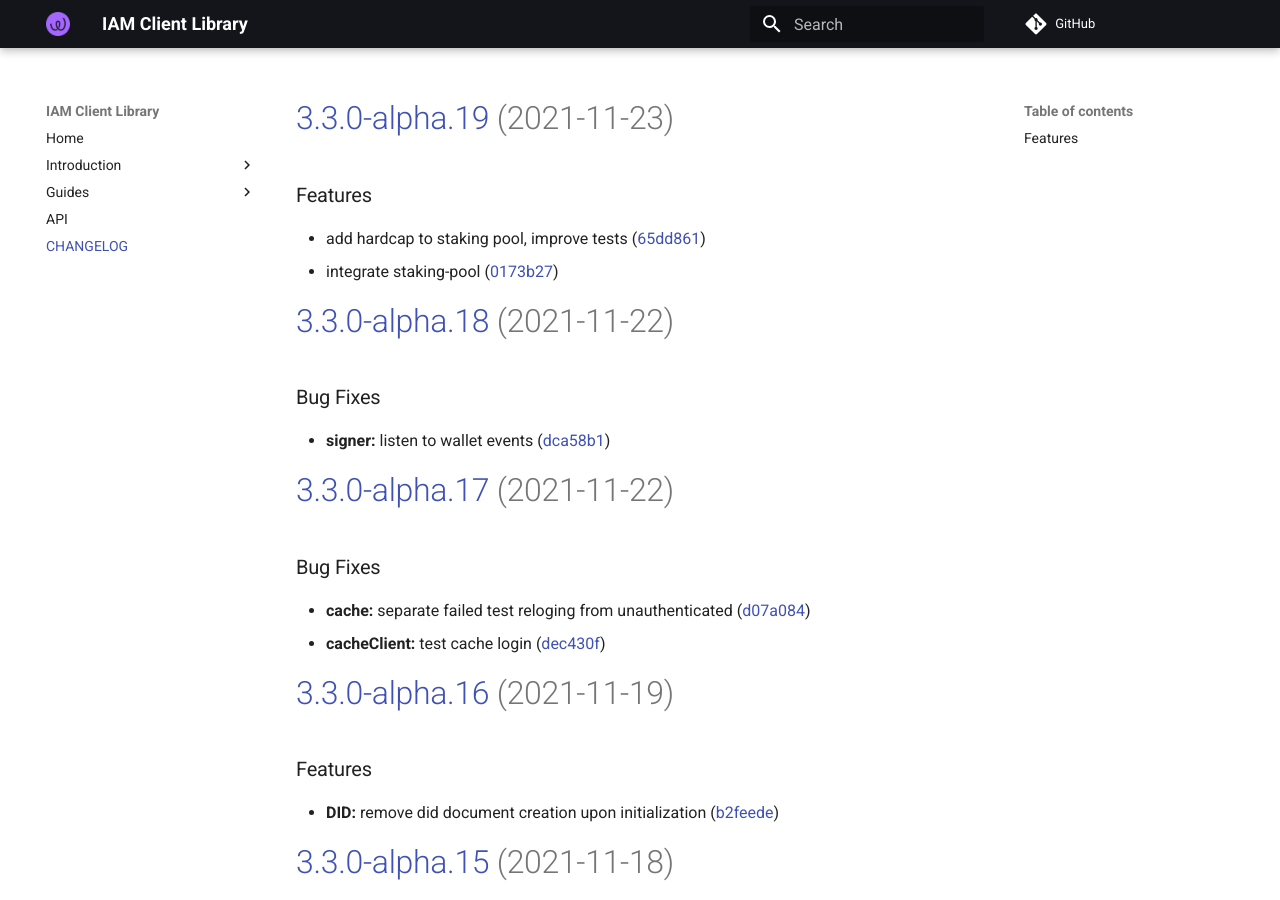
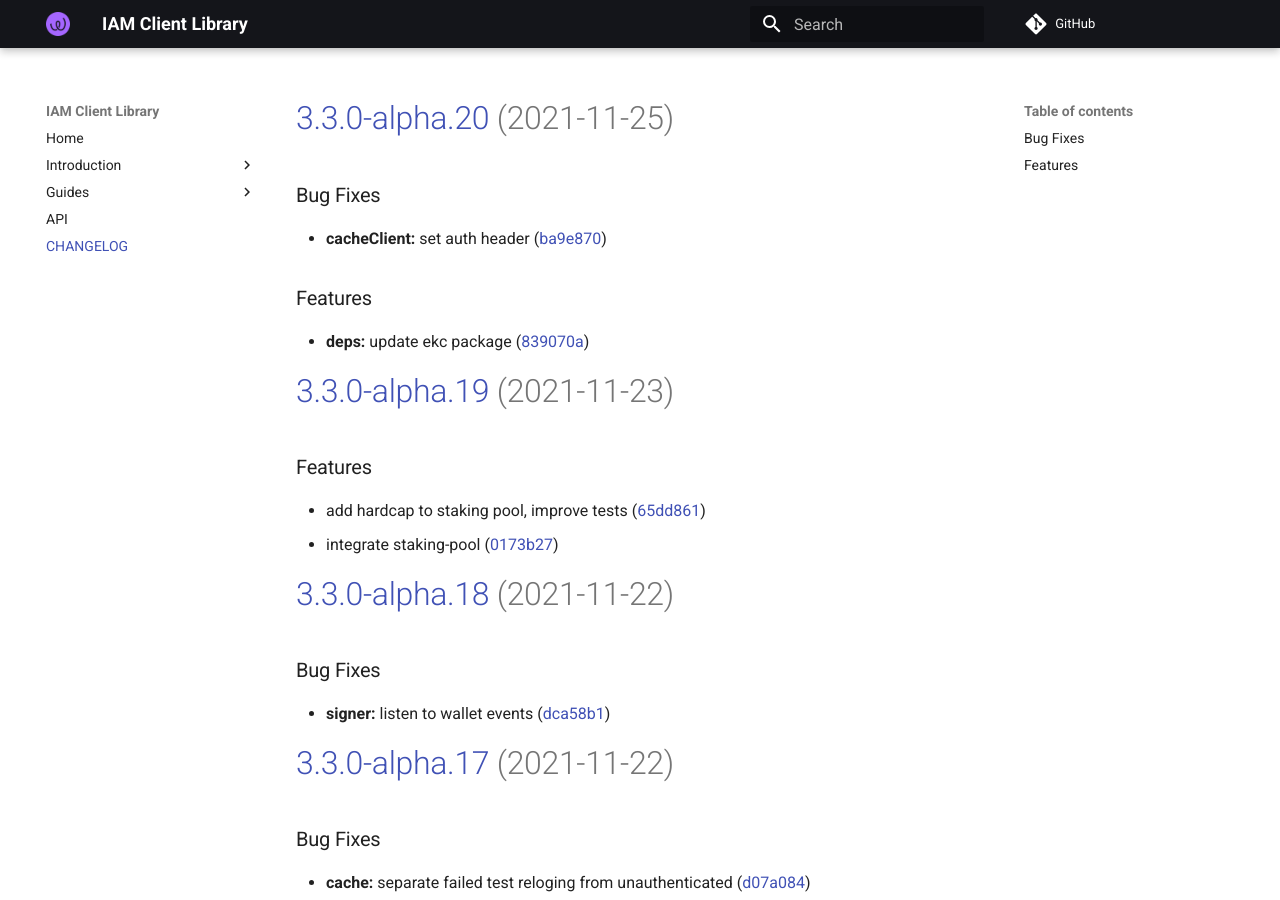
Before and after one commit to energywebfoundation/iam-client-lib, an MkDocs documentation site: the page built from docs/CHANGELOG.md, in a window 1280 px wide and 900 px high. Built offline with MkDocs 1.6.1 and Material for MkDocs 9.7.7, drawn with Linux system fonts in a browser that asks for light colours; comment, search, counter and statistics services are not loaded.

Commit message:
chore(release): 3.3.0-alpha.20 [skip ci]
# [3.3.0-alpha.20](https://github.com/energywebfoundation/iam-client-lib/compare/v3.3.0-alpha.19...v3.3.0-alpha.20) (2021-11-25)

### Bug Fixes

* **cacheClient:** set auth header ([ba9e870](https://github.com/energywebfoundation/iam-client-lib/commit/ba9e8703fb275b6cd2b0d50c50cabff2e0431fda))

### Features

* **deps:** update ekc package ([839070a](https://github.com/energywebfoundation/iam-client-lib/commit/839070af1a4a346d3f9b3448593477f8772634f2))

```diff
--- a/docs/CHANGELOG.md
+++ b/docs/CHANGELOG.md
@@ -1,3 +1,15 @@
+# [3.3.0-alpha.20](https://github.com/energywebfoundation/iam-client-lib/compare/v3.3.0-alpha.19...v3.3.0-alpha.20) (2021-11-25)
+
+
+### Bug Fixes
+
+* **cacheClient:** set auth header ([ba9e870](https://github.com/energywebfoundation/iam-client-lib/commit/ba9e8703fb275b6cd2b0d50c50cabff2e0431fda))
+
+
+### Features
+
+* **deps:** update ekc package ([839070a](https://github.com/energywebfoundation/iam-client-lib/commit/839070af1a4a346d3f9b3448593477f8772634f2))
+
 # [3.3.0-alpha.19](https://github.com/energywebfoundation/iam-client-lib/compare/v3.3.0-alpha.18...v3.3.0-alpha.19) (2021-11-23)
 
 
--- a/package.json
+++ b/package.json
@@ -1,6 +1,6 @@
 {
     "name": "iam-client-lib",
-    "version": "3.3.0-alpha.19",
+    "version": "3.3.0-alpha.20",
     "description": "Library for Decentralized Identity and Access Management",
     "main": "dist/index.js",
     "module": "dist/index.esm.js",
```
